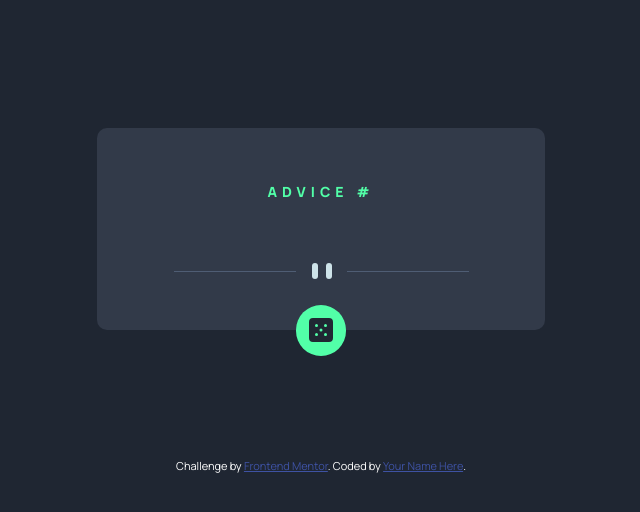
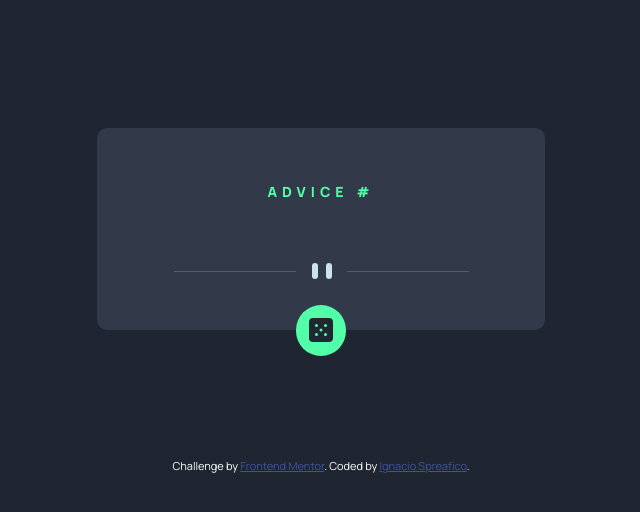
Before and after one commit to nachospreafico/advice-generator-app-main, a plain HTML site: page index.html in a window 1280 px wide. Shown: the full height of the page, 319-959 px from the left. Drawn offline with Linux system fonts and the light colour scheme; no server answers.

Commit message:
Changed attribution

```diff
--- a/index.html
+++ b/index.html
@@ -30,7 +30,7 @@
       Challenge by
       <a href="https://www.frontendmentor.io?ref=challenge" target="_blank"
         >Frontend Mentor</a
-      >. Coded by <a href="#">Your Name Here</a>.
+      >. Coded by <a href="#">Ignacio Spreafico</a>.
     </div>
     <script src="script.js"></script>
   </body>
```
